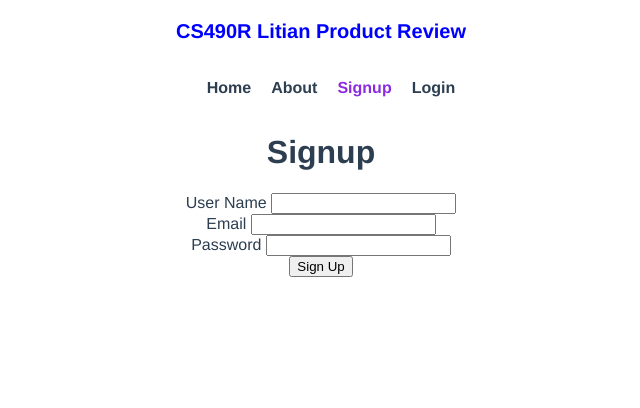
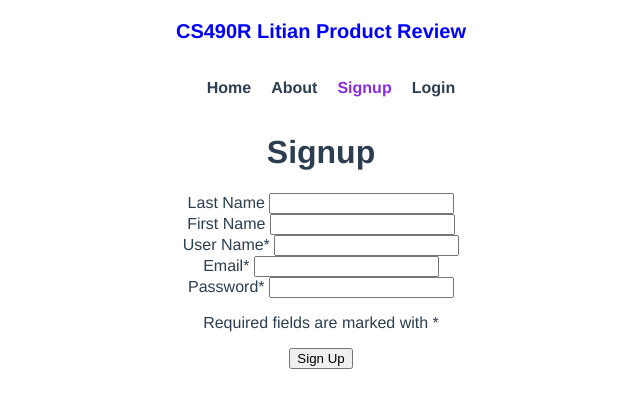
Before and after one commit to flybaflyba/Restful-Web-Application, a Vue app in the folder client/: page /signup in a window 1280 px wide. Shown: the top 408 px of the page, without its empty margins (319-959 px from the left). Built offline with nearby package versions, Linux system fonts and the light colour scheme.

Commit message:
Add other fields to login as user

```diff
--- a/client/src/services/auth.js
+++ b/client/src/services/auth.js
@@ -9,9 +9,12 @@ class AuthService {
             //console.log(user.email);
             axios
               .post(API_URL + "/signup", {
-                user_name: user.user_name,
-                email: user.email,
-                password: user.password,
+                  user_name: user.user_name,
+                  email: user.email,
+                  password: user.password,
+                  last_name: user.last_name,
+                  first_name: user.first_name,
+
               })
               .then((res) => {
                 console.log("Service return success");
--- a/client/src/views/Signup.vue
+++ b/client/src/views/Signup.vue
@@ -1,25 +1,37 @@
 <template>
   <div class="signup">
     <h1>Signup</h1>
+
 
     <form class="signUpForm" @submit.prevent="handleSignup">
         <div v-if="message" id="message">{{ message }}</div>
 
         <div class="form_row">
-            <label for="user_name">User Name </label>
+            <label for="last_name">Last Name </label>
+            <input type="last_name" name="last_name" v-model="last_name" />
+        </div>
+
+        <div class="form_row">
+            <label for="first_name">First Name </label>
+            <input type="first_name" name="first_name" v-model="first_name" />
+        </div>
+
+        <div class="form_row">
+            <label for="user_name">User Name* </label>
             <input type="user_name" name="user_name" v-model="user_name" />
         </div>
 
         <div class="form_row">
-            <label for="email">Email </label>
+            <label for="email">Email* </label>
             <input type="email" name="email" v-model="email" />
         </div>
 
         <div class="form_row">
-            <label for="password">Password </label>
+            <label for="password">Password* </label>
             <input type="password" name="password" v-model="password" />
         </div>
 
+        <p>Required fields are marked with *</p>
         <div class="form_row">
             <button :disabled="submitted">
                 <span>Sign Up</span>
@@ -44,6 +56,8 @@ export default {
         email: "",
         password: "",
         user_name: "",
+        last_name: "",
+        first_name: "",
     }
     },
     methods: {
@@ -55,6 +69,8 @@ export default {
                 email: this.email,
                 password: this.password,
                 user_name: this.user_name,
+                last_name: this.last_name,
+                first_name: this.first_name,
 
             }
 
```
